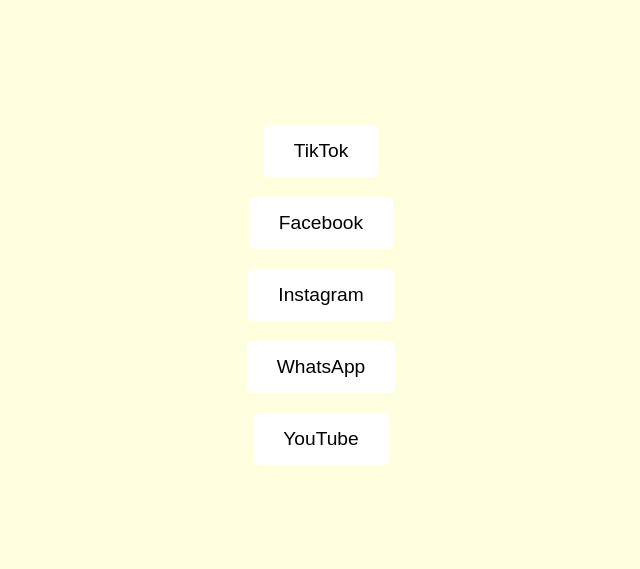
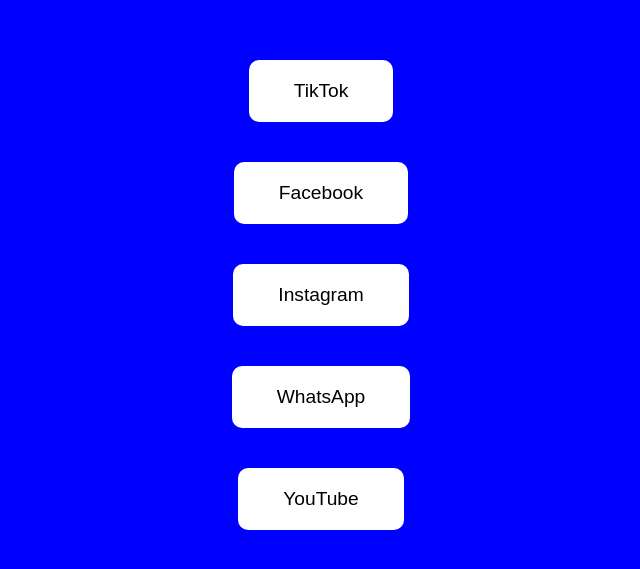
Before and after one commit to Tbrasstracks/Tbrasstracks, a plain HTML site: page index.html in a window 1280 px wide. Shown: the part 105-674 px from the top of the page, without its empty margins (319-959 px from the left). Drawn offline with Linux system fonts and the light colour scheme.

Commit message:
Update index.html

```diff
--- a/index.html
+++ b/index.html
@@ -4,7 +4,7 @@
     <title>Social Media Buttons</title>
     <style>
         body {
-            background-color: lightyellow;
+            background-color: blue;
             display: flex;
             flex-direction: column;
             align-items: center;
@@ -13,12 +13,12 @@
             margin: 0;
         }
         .social-button {
-            padding: 15px 30px;
-            margin: 10px;
+            padding: 20px 45px;
+            margin: 20px;
             font-size: 1.2em;
             background-color: white;
             border: none;
-            border-radius: 5px;
+            border-radius: 10px;
             cursor: pointer;
         }
     </style>
```
